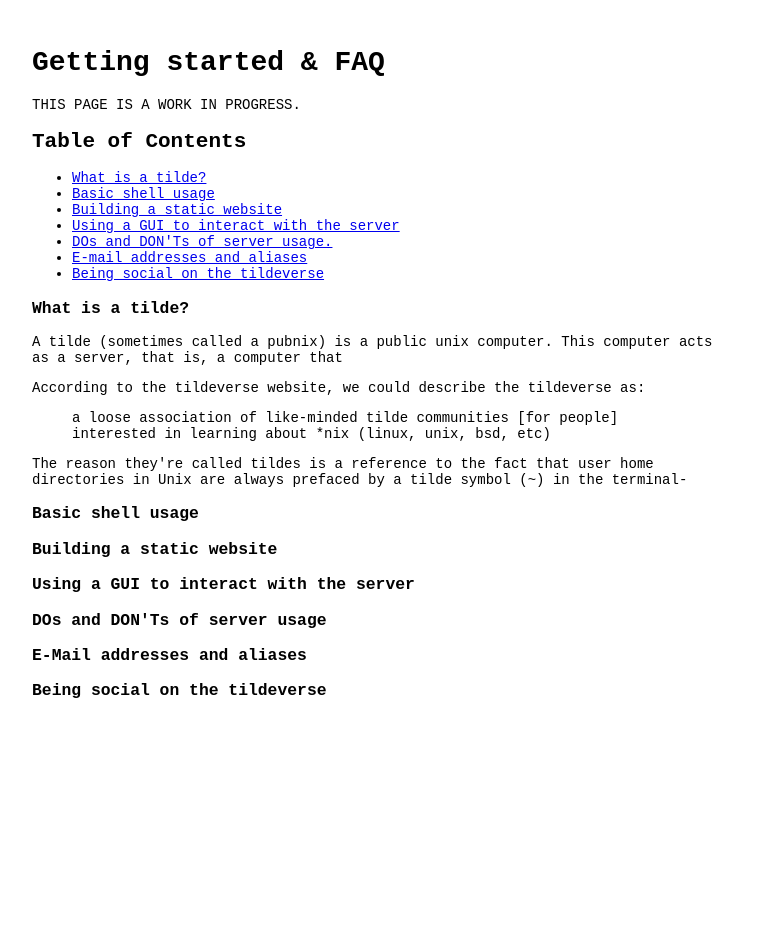
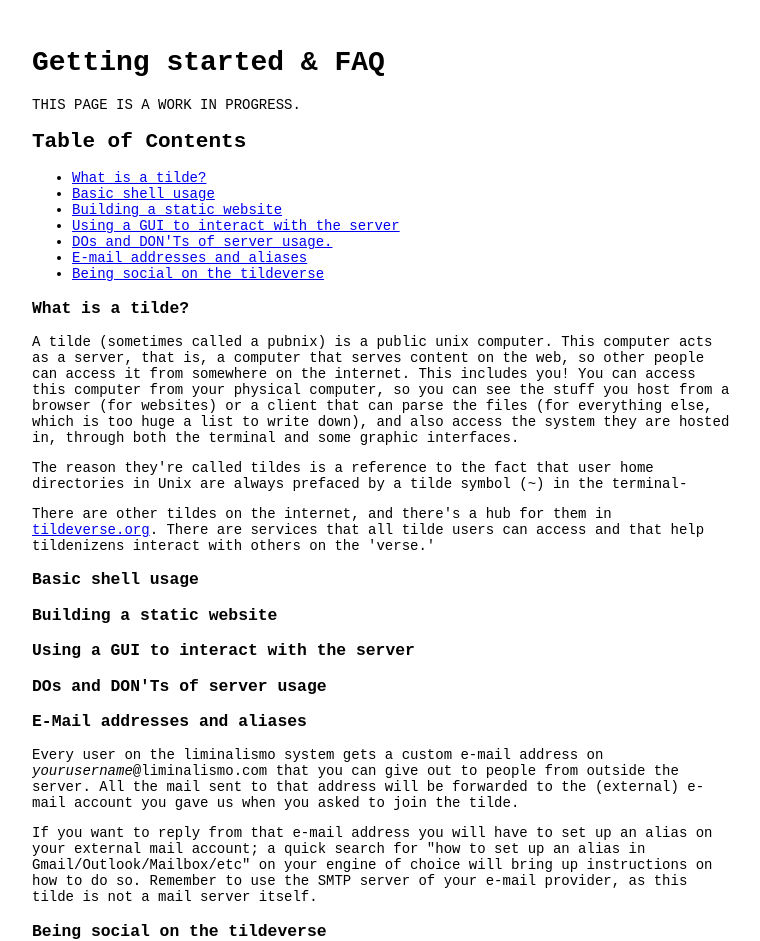
Before and after one commit to liminalismo/tilde-homepage, a plain HTML site: page guide.html in a window 1280 px wide. Shown: the whole page, without its empty margins (258-1018 px from the left). Before the commit the page ends 800 px from the top, so only its background shows below. Drawn offline with Linux system fonts and the light colour scheme.

Commit message:
Fix internal hyperlinking on FAQ

```diff
--- a/guide.html
+++ b/guide.html
@@ -25,18 +25,28 @@
     </ul>
   </div>
   <!-- CONTENTS -->
-  <h3><a name="tildeverse">What is a tilde?</a></h3>
-  <p>A tilde (sometimes called a pubnix) is a public unix computer. This computer acts as a server, that is, a computer that</p>
+  <div id="contents">
+    <h3><a name="tildeverse">What is a tilde?</a></h3>
+    <p>A tilde (sometimes called a pubnix) is a public unix computer. This computer acts as a server, that is, a computer that serves content on the web, so other people can access it from somewhere on the internet. This includes you! You can access
+      this computer from your physical computer, so you can see the stuff you host from a browser (for websites) or a client that can parse the files (for everything else, which is too huge a list to write down), and also access the system they are
+      hosted in, through both the terminal and some graphic interfaces.</p>
 
-  <p>According to the tildeverse website, we could describe the tildeverse as:</p>
-    <blockquote> a loose association of like-minded tilde communities [for people] interested in learning about *nix (linux, unix, bsd, etc)</blockquote>
-<p>The reason they're called tildes is a reference to the fact that user home directories in Unix are always prefaced by a tilde symbol (~) in the terminal-</p>
-  <h3><a name="shell">Basic shell usage</a></h3>
-  <h3><a name="html">Building a static website</a></h3>
-  <h3><a name="gui">Using a GUI to interact with the server</a></h3>
-  <h3><a name="netiquette">DOs and DON'Ts of server usage</a></h3>
-  <h3><a name="mail">E-Mail addresses and aliases</a></h3>
-  <h3><a name="social">Being social on the tildeverse</a></h3>
+    <p>The reason they're called tildes is a reference to the fact that user home directories in Unix are always prefaced by a tilde symbol (~) in the terminal-</p>
+
+    <p>There are other tildes on the internet, and there's a hub for them in <a href=https://tildeverse.org">tildeverse.org</a>. There are services that all tilde users can access and that help tildenizens interact with others on the 'verse.'</p>
+
+    <h3><a id="shell">Basic shell usage</a></h3>
+    <h3><a id="html">Building a static website</a></h3>
+    <h3><a id="gui">Using a GUI to interact with the server</a>
+    </h3>
+    <h3><a id="netiquette">DOs and DON'Ts of server usage</a></h3>
+    <h3><a id="mail">E-Mail addresses and aliases</a></h3>
+    <p>Every user on the liminalismo system gets a custom e-mail address on <em>yourusername</em>@liminalismo.com that you can give out to people from outside the server. All the mail sent to that address will be forwarded to the (external) e-mail
+      account you gave us when you asked to join the tilde.</p>
+    <p>If you want to reply from that e-mail address you will have to set up an alias on your external mail account; a quick search for "how to set up an alias in Gmail/Outlook/Mailbox/etc" on your engine of choice will bring up instructions on how
+      to do so. Remember to use the SMTP server of your e-mail provider, as this tilde is not a mail server itself.</p>
+    <h3><a id="social">Being social on the tildeverse</a></h3>
+    <div>
 </body>
 
 </html>
```
